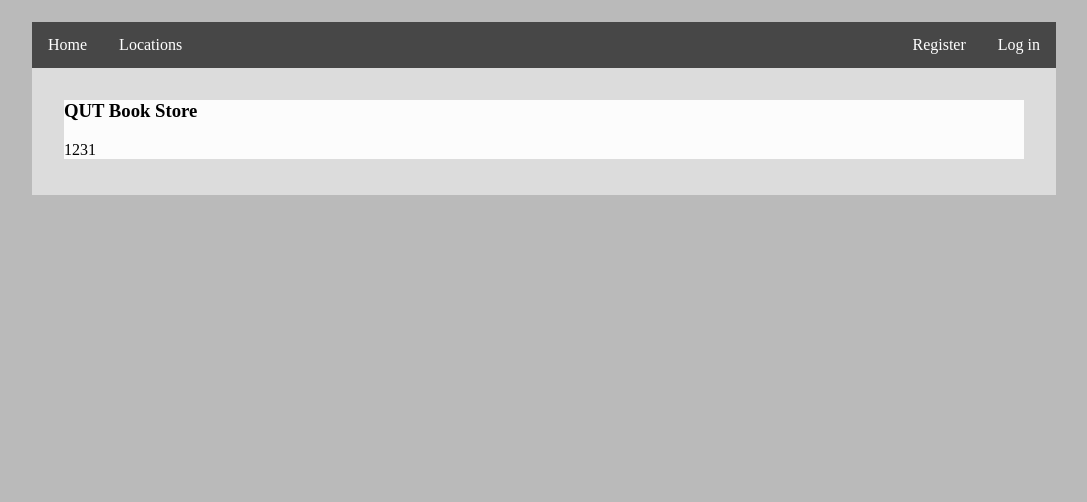
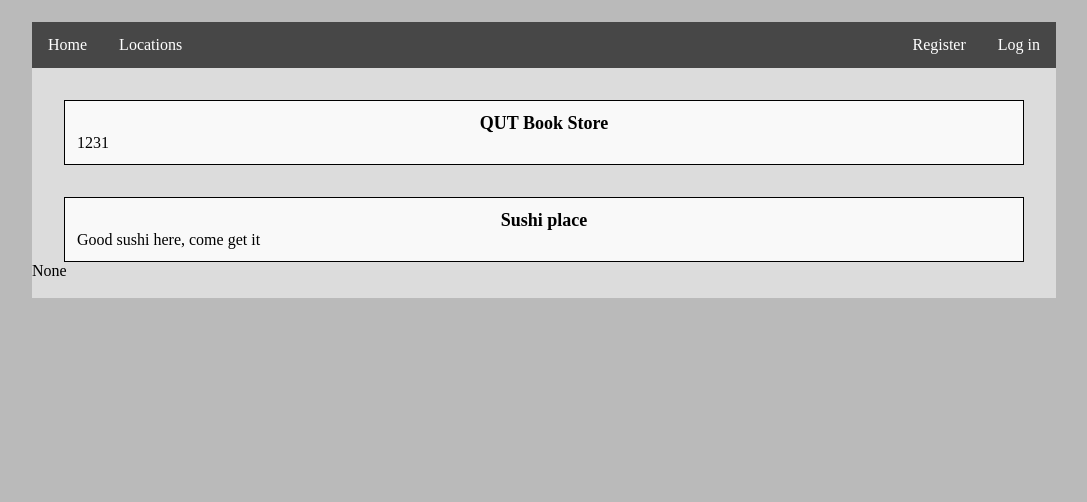
Before and after one commit to lowejosh/Django-landmarks, a Django app: page /location/ in a window 1280 px wide. Shown: the part 58-560 px from the top of the page, without its empty margins (96-1183 px from the left). Run offline with Django 3.2, Linux system fonts and the light colour scheme; data comes from the database, SQL or seed files in the repository; both versions use the stored data as it was after the commit.

Commit message:
location feed successfully rendering from the database.

```diff
--- a/workspace/assignment_sprint1/sprint1/views.py
+++ b/workspace/assignment_sprint1/sprint1/views.py
@@ -19,16 +19,18 @@ def navBarFunc(isLogged):
 
 # Function that returns the html output of a location
 def locationOutput(locationId):
-    l = Location.objects.get(id=locationId)
-    locationName = l.locationName
-    locationBio = l.locationBio
-
-    return """
-        <div class="location-wrap">
-            <h3>""" + locationName + """ </h3>
-            """ + locationBio + """
-        </div>
-    """
+    try:
+        l = Location.objects.get(id=locationId)
+        locationName = l.locationName
+        locationBio = l.locationBio
+        return """
+            <div class="location-wrap">
+                <span class="location-name">""" + locationName + """ </span>
+                """ + locationBio + """
+            </div>
+        """
+    except:
+        return
 
 
 
@@ -112,10 +114,12 @@ def locationfeed(request):
 
 
     location1 = locationOutput(1)
+    location2 = locationOutput(2)
+    location3 = locationOutput(3)
 
 
     # Define the context of the python vars
-    context_dict = {'navBar' : navBar, 'location1': location1,}
+    context_dict = {'navBar' : navBar, 'location1': location1, 'location2': location2, 'location3': location3,}
 
     # Return the template
     return render(request, 'locationfeed.html', context=context_dict)
--- a/workspace/assignment_sprint1/static/css/styles.css
+++ b/workspace/assignment_sprint1/static/css/styles.css
@@ -13,10 +13,18 @@ html {
 .location-wrap {
     margin-top: 32px;
     margin-left: 32px;
-    background-color: #FCFCFC;
+    background-color: #F9F9F9;
     margin-right: 32px;
+    padding: 12px;
+    border: 1px solid black;
 }
 
+.location-name {
+    text-align: center;
+    font-size: 18px;
+    font-weight: bold;
+    display: block;
+}
 
 .main-content {
     margin-left: 10%;
```
Also changed, not shown: workspace/assignment_sprint1/db.sqlite3.
